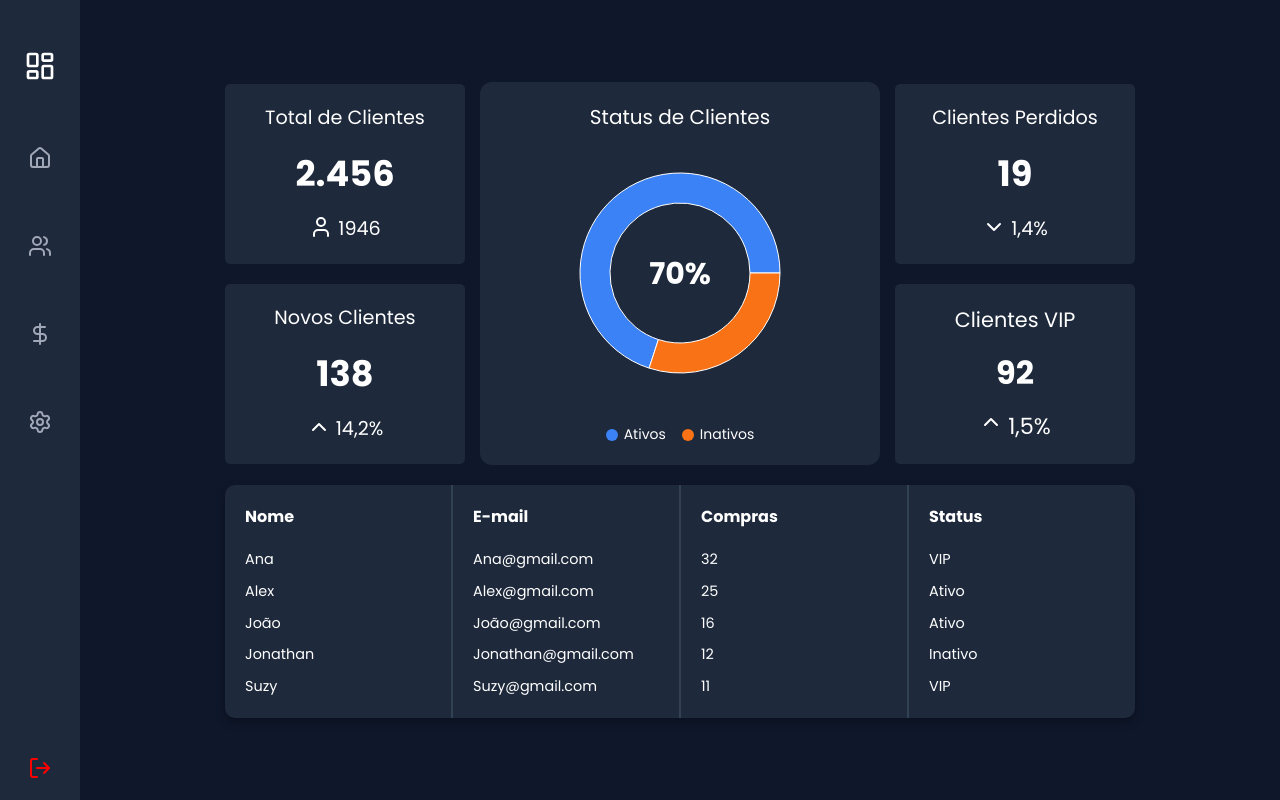
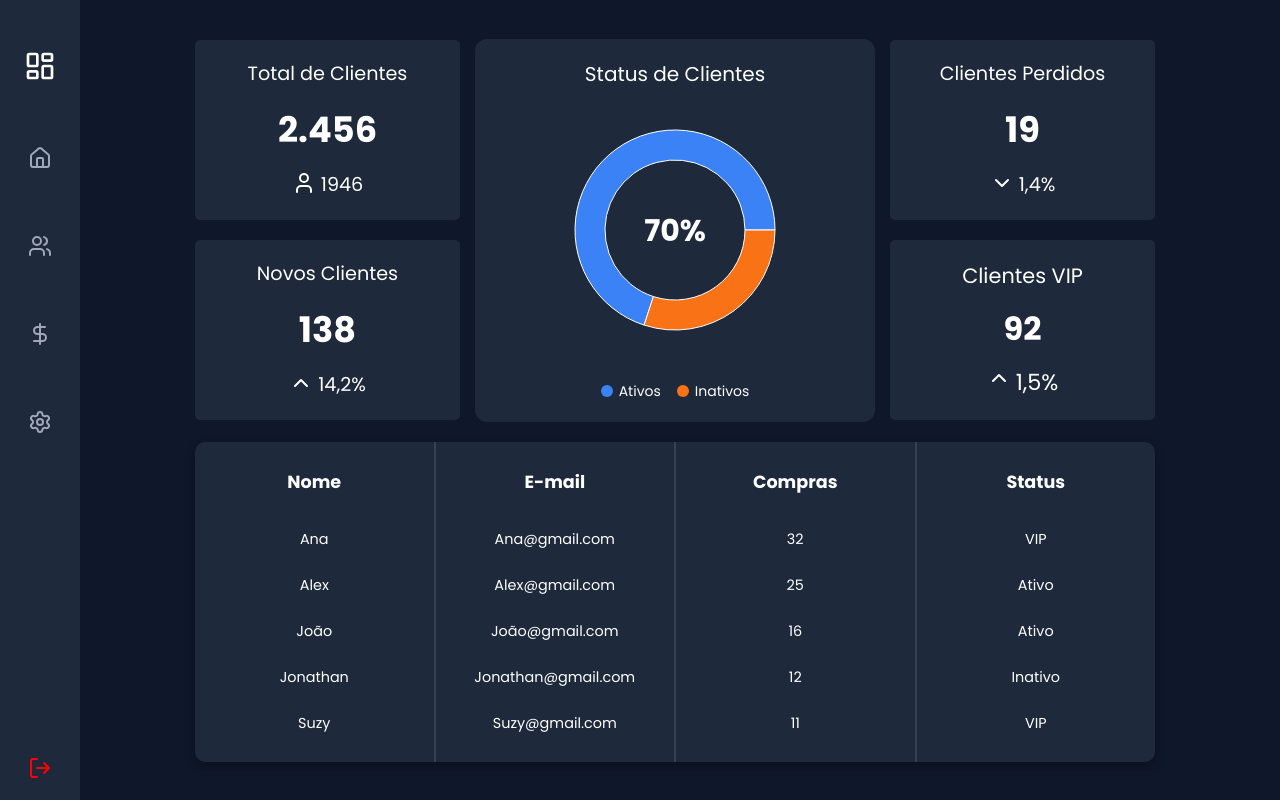
Before and after one commit to GRodrigues10/Dashboard-Next, a Next.js app: page /clients in a window 1280 px wide. Built offline with nearby package versions, Linux system fonts and the light colour scheme.

Commit message:
styles(mediaquery): Ajustar o design responsivo das páginas de home e clients

```diff
--- a/src/app/clients/Clients.styled.ts
+++ b/src/app/clients/Clients.styled.ts
@@ -2,10 +2,18 @@ import styled from "styled-components";
 
 export const ClientsContainer = styled.div`
   width: 100%;
-  height: 100vh;
+
+  @media screen and (min-width:1200px) {
+    height: 100vh;
+  }
+
+
 `;
 
 export const ClientContent = styled.div`
+padding-top: 100px;
+padding-inline: 20px;
+margin-bottom: 20px;
   height: 100%;
   display: flex;
 flex-direction: row;
@@ -13,16 +21,25 @@ flex-direction: row;
   justify-content: center;
   flex-wrap: wrap;
   gap: 20px;
-  padding-inline-start: 80px;
+  @media screen and (min-width: 768px) {
+    padding-top: 20px;
+    flex-direction: row;
+  padding-inline-start: 90px;
+
+
+  }
 
   @media screen and (min-width:1200px) {
+    margin-top: 0px;
     flex-direction: column;
+    padding-top:0;
   }
 `;
 
 export const ClientCardContainerMain = styled.div`
   width: 100%;
   display: flex;
+  flex-direction: column;
   align-items: center;
   justify-content: center;
   gap: 15px;
@@ -37,19 +54,30 @@ export const ClientCardContainerMain = styled.div`
 
 export const ClientCardContainer = styled.div`
   display: flex;
-  flex-direction: row;
+  flex-direction: column;
   gap: 20px;
+  width: 100%;
+  max-width: 400px;
 
 
   @media screen and (min-width: 1200px) {
     flex-direction: column;
+     max-width: 265px;
   }
 `;
 
 export const ClientCardContainer2 = styled.div`
   display: flex;
-  flex-direction: row;
+  flex-direction: column;
   gap: 20px;
+   width: 100%;
+  max-width: 400px;
+
+
+  @media screen and (min-width: 1200px) {
+    flex-direction: column;
+     max-width: 265px;
+  }
 
 
 
--- a/src/app/home/Home.styled.ts
+++ b/src/app/home/Home.styled.ts
@@ -20,7 +20,7 @@ margin-top: 80px;
   display: flex;
   flex-wrap: wrap;
   align-items: center;
-
+padding-inline: 20px;
   height: 100vh;
   /* padding: 20px; */
   /* padding-top: 40px; */
@@ -30,6 +30,8 @@ margin-top: 80px;
 
 
   @media screen and (min-width: 768px) {
+padding-inline: 20px;
+padding: 20px;
   margin-top: 0px;
   }
 `;
@@ -41,6 +43,7 @@ export const HomePart1 = styled.div`
   max-width: 600px;
   padding-inline: 0px;
 `;
+
 
 export const HomePart2 = styled.div`
   display: flex;
--- a/src/app/home/page.tsx
+++ b/src/app/home/page.tsx
@@ -7,6 +7,7 @@ import {
   HomeContent,
   HomePart1,
   HomePart2,
+
   TopCards,
 } from "./Home.styled";
 import CircleGraph from "@/components/circlegraph/CircleGraph";
@@ -19,18 +20,19 @@ import PizzaGraph from "@/components/pizzagraph/PizzaGraph";
 export default function Home() {
   return (
     <HomeContainer>
-      <Menu/>
+      <Menu />
       <HomeContent>
         <HomePart1>
           <Cards>
             <Card title="Receita" price="R$ 12,450" percent="3,2%" />
             <Card title="Despesa" price="R$ 4,560" percent="1,4%" />
           </Cards>
+
           <LineGraph />
 
           <TopCards>
             <TopCard />
-            <PizzaGraph/>
+            <PizzaGraph />
           </TopCards>
         </HomePart1>
 
--- a/src/components/clientcard/ClientCard.styled.ts
+++ b/src/components/clientcard/ClientCard.styled.ts
@@ -1,30 +1,31 @@
 import styled from "styled-components";
 
-export const ClientContainer = styled.div `
-width: 240px;
+export const ClientContainer = styled.div`
+  width: 100%;
   height: 180px;
   background-color: #1e293b;
   border-radius: 5px;
   padding: 20px;
-
   display: flex;
   align-items: center;
   justify-content: space-between;
   flex-direction: column;
   color: white;
-h1{
+  @media screen and (min-width: 1200px) {
+    width: 265px;
+  }
+  h1 {
     font-size: 1.2rem;
   }
 
-h2{
+  h2 {
     font-size: 2.2rem;
     font-weight: bold;
   }
 
-p{
+  p {
     font-size: 1.2rem;
     display: flex;
     gap: 5px;
   }
-
-`
+`;
--- a/src/components/clientcarddata/ClientCardData.styled.ts
+++ b/src/components/clientcarddata/ClientCardData.styled.ts
@@ -2,12 +2,23 @@ import styled from "styled-components";
 
 export const ClientCardDataContainer = styled.div`
   display: flex;
+  flex-direction: column;
   width: 100%;
-  max-width: 910px;
+  max-width: 360px;
   background-color: #1e293b;
   border-radius: 10px;
-  overflow: hidden;
-  box-shadow: 0 4px 10px rgba(0,0,0,0.3);
+  text-align: center;
+  box-shadow: 0 4px 10px rgba(0, 0, 0, 0.3);
+  height: 100%;
+  max-width: 400px;
+  max-height: 320px;
+  overflow-y: scroll;
+
+
+    @media screen and (min-width: 1200px) {
+    max-width: 960px;
+        flex-direction: row;
+  }
 `;
 
 export const ClientCardDataColumn = styled.div`
@@ -15,19 +26,24 @@ export const ClientCardDataColumn = styled.div`
   padding: 20px;
   color: white;
   display: flex;
+  justify-content: space-around;
   flex-direction: column;
   gap: 10px;
-  border-left: 2px solid #334155;
 
   &:first-child {
     border-left: none;
+  }
+
+  @media screen and (min-width: 1200px) {
+  border-left: 2px solid #334155;
+
   }
 `;
 
 export const ClientCardDataHeader = styled.h2`
   font-weight: bold;
   margin-bottom: 10px;
-
+  font-size: 1.1rem;
 `;
 
 export const ClientCardDataItem = styled.p`
--- a/src/components/exitclientcard/ExitClientCard.styled.ts
+++ b/src/components/exitclientcard/ExitClientCard.styled.ts
@@ -1,7 +1,7 @@
 import styled from "styled-components";
 
 export const ExitClientContainer = styled.div `
-width: 240px;
+width: 100%;
 height: 180px;
 background-color: #1e293b;
 border-radius: 5px;
@@ -12,6 +12,10 @@ align-items: center;
 justify-content: space-between;
 flex-direction: column;
 color: white;
+
+@media screen and (min-width: 1200px) {
+    width: 265px;
+}
 h1{
     font-size: 1.2rem;
 }
--- a/src/components/newclientcard/NewClientCard.styled.ts
+++ b/src/components/newclientcard/NewClientCard.styled.ts
@@ -1,7 +1,7 @@
 import styled from "styled-components";
 
 export const NewClientCardContainer = styled.div `
-width: 240px;
+width: 100%;
 height: 180px;
 background-color: #1e293b;
 border-radius: 5px;
@@ -11,6 +11,10 @@ display: flex;
 flex-direction:column;
 align-items: center;
 justify-content: space-between;
+
+@media screen and (min-width:1200px){
+    width: 265px;
+}
 
 h1{
     font-size: 1.2rem;
--- a/src/components/topcard/TopCard.styled.ts
+++ b/src/components/topcard/TopCard.styled.ts
@@ -3,7 +3,7 @@ import styled from "styled-components";
 export const TopCardContainer = styled.div`
   display: flex;
   flex-direction: column;
-    width: 100%;
+  width: 100%;
 
   height: 210px;
   background-color: #1e293b;
--- a/src/components/vipcard/VipCard.styled.ts
+++ b/src/components/vipcard/VipCard.styled.ts
@@ -1,7 +1,7 @@
 import styled from "styled-components";
 
 export const VipCardContainer = styled.div `
-width: 240px;
+width: 100%;
 height: 180px;
 background-color: #1e293b;
 display: flex;
@@ -11,6 +11,9 @@ padding: 20px;
 color: white;
 align-items: center;
 border-radius: 5px;
+@media screen and (min-width: 1200px) {
+    width: 265px;
+}
 h1{
     font-size: 1.3rem;
 }
```
Lines whose indentation alone changed are shown as unchanged.
